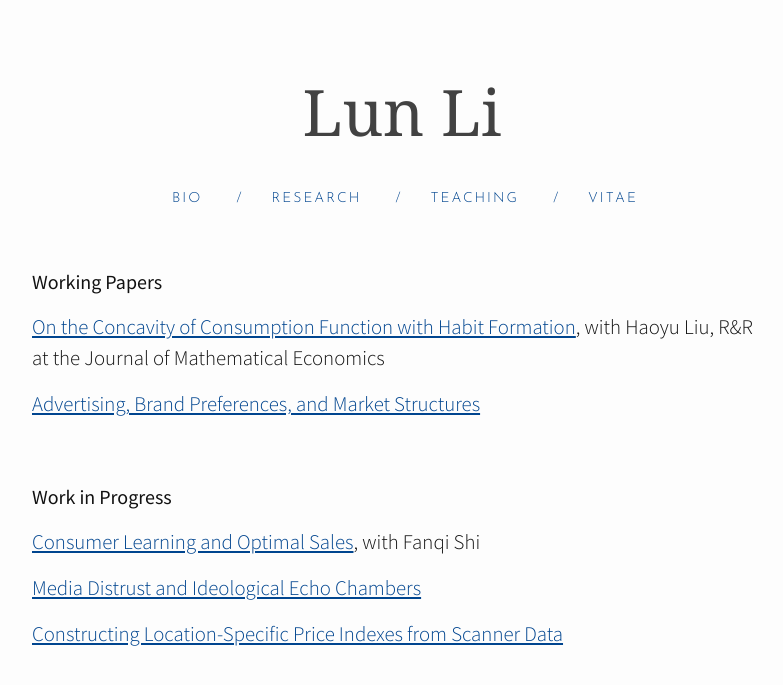
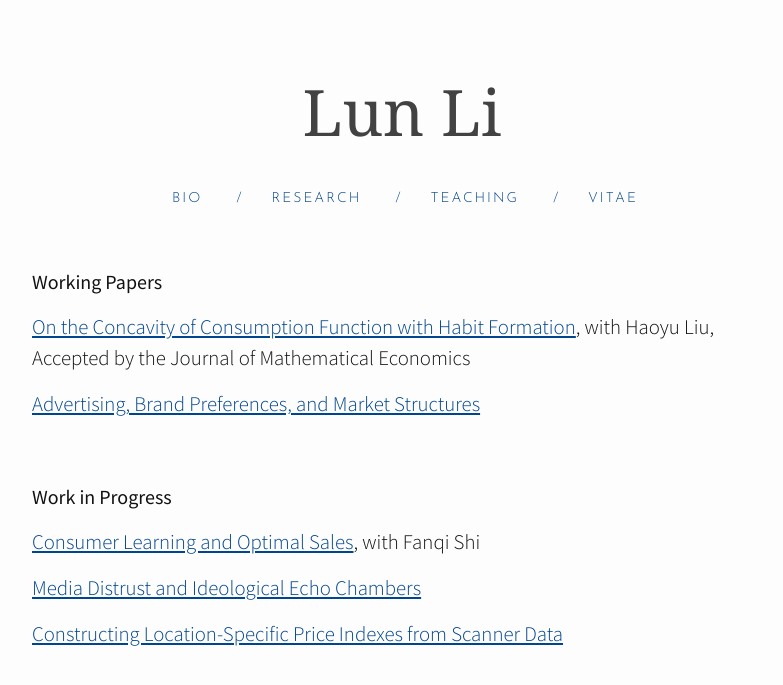
Before and after one commit to lunli-econ/lunli-econ.github.io, a Jekyll site: the page built from 1research.md, in a window 1280 px wide. Shown: the top 685 px of the page, without its empty margins (238-1021 px from the left). Built offline with Jekyll 4.4.1, drawn with Linux system fonts in a browser that asks for light colours; nearby versions of some CDN libraries.

Commit message:
Add accepted research

```diff
--- a/1research.md
+++ b/1research.md
@@ -4,7 +4,7 @@
 permalink: /Research/
 ---
 #### Working Papers
-<a><u>On the Concavity of Consumption Function with Habit Formation</u></a>, with Haoyu Liu, R&R at the Journal of Mathematical Economics
+<a href="https://www.sciencedirect.com/science/article/pii/S0304406823000228"><u>On the Concavity of Consumption Function with Habit Formation</u></a>, with Haoyu Liu, Accepted by the Journal of Mathematical Economics
 
 <a href="/assets/docs/JMP_Li.pdf"><u>Advertising, Brand Preferences, and Market Structures</u></a>
 
```
